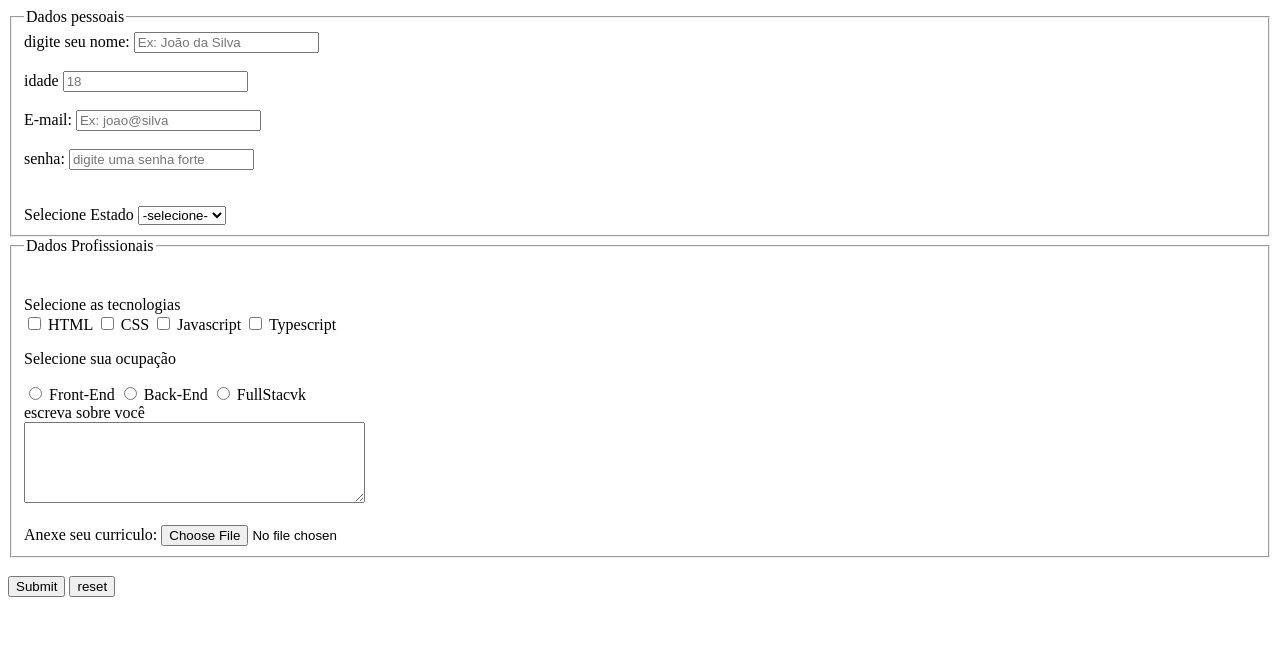
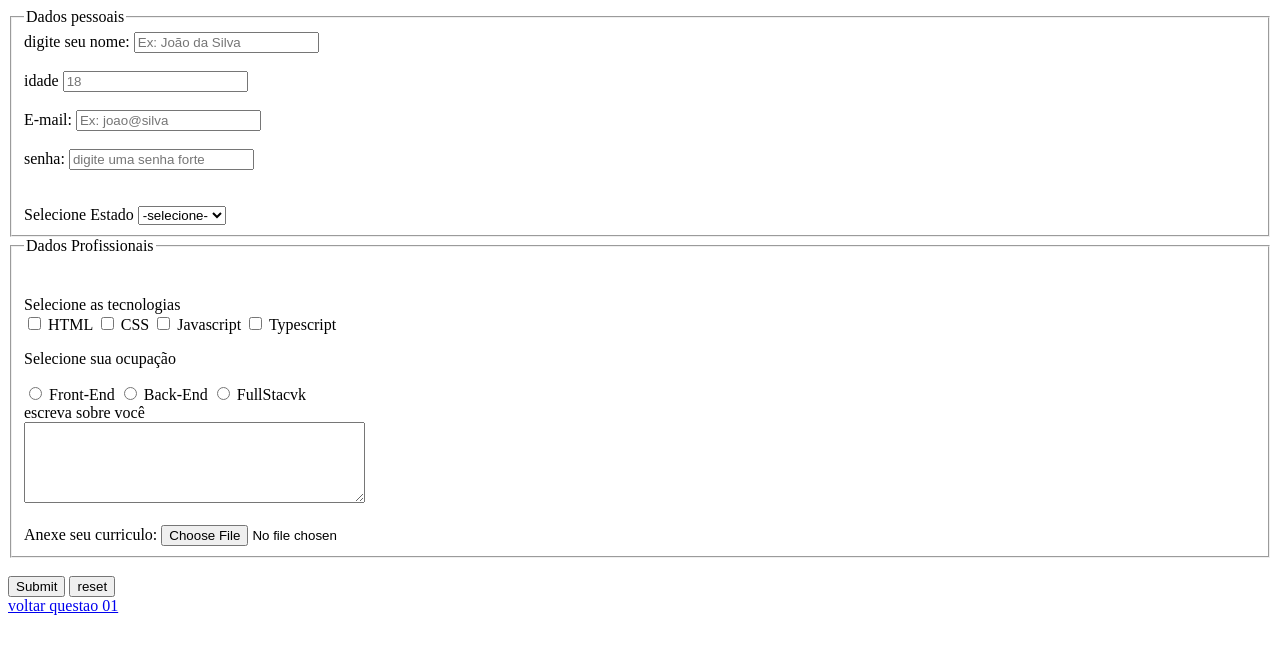
Before and after one commit to G4bri3lsilva/atividade05, a plain HTML site: page questao02.html in a window 1280 px wide. Drawn offline with Linux system fonts and the light colour scheme.

Commit message:
arrumei um negoço

```diff
--- a/questao02.html
+++ b/questao02.html
@@ -83,7 +83,8 @@
 </form>
 
 </form>
-
+<br>
+<a href="./index.html"> voltar questao 01 </a>
 
 </div>
 </body>
```
Also changed, not shown: index.html (+0 -1 lines).
